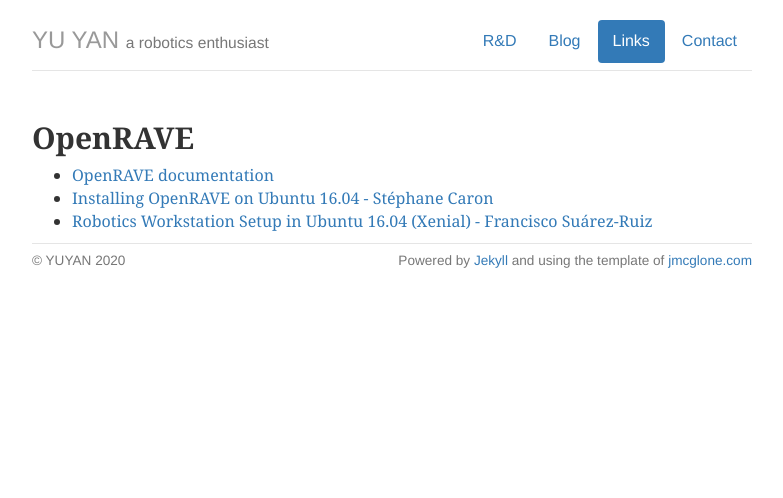
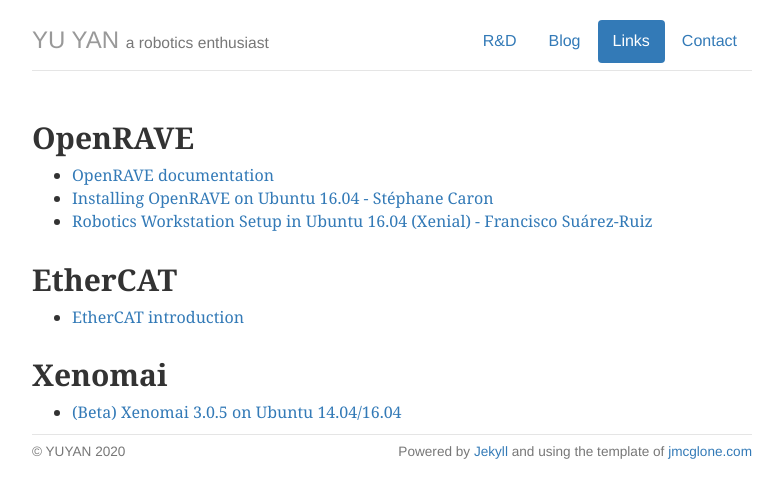
Before and after one commit to RoboticsYY/RoboticsYY.github.io, a Jekyll site: the page built from links/index.html, in a window 1280 px wide. Shown: the top 498 px of the page, without its empty margins (248-1031 px from the left). Built offline with Jekyll 4.4.1, drawn with Linux system fonts in a browser that asks for light colours; nearby versions of some CDN libraries.

Commit message:
Up links to EtherCAT and Xenomai

```diff
--- a/links/index.html
+++ b/links/index.html
@@ -14,4 +14,19 @@
         Robotics Workstation Setup in Ubuntu 16.04 (Xenial) - Francisco Suárez-Ruiz</a></li>
     </ul>
   </div>
+
+  <div class="row">
+    <h2>EtherCAT</h2>
+    <ul>
+      <li><a href="https://sir.upc.edu/wikis/roblab/index.php/Development/Ethercat" target="_blank">EtherCAT introduction</a></li>
+    </ul>
+  </div>
+
+  <div class="row">
+    <h2>Xenomai</h2>
+    <ul>
+      <li><a href="https://rtt-lwr.readthedocs.io/en/latest/rtpc/xenomai3.html"
+             target="_blank">(Beta) Xenomai 3.0.5 on Ubuntu 14.04/16.04</a></li>
+    </ul>
+  </div>
 </div>
```
